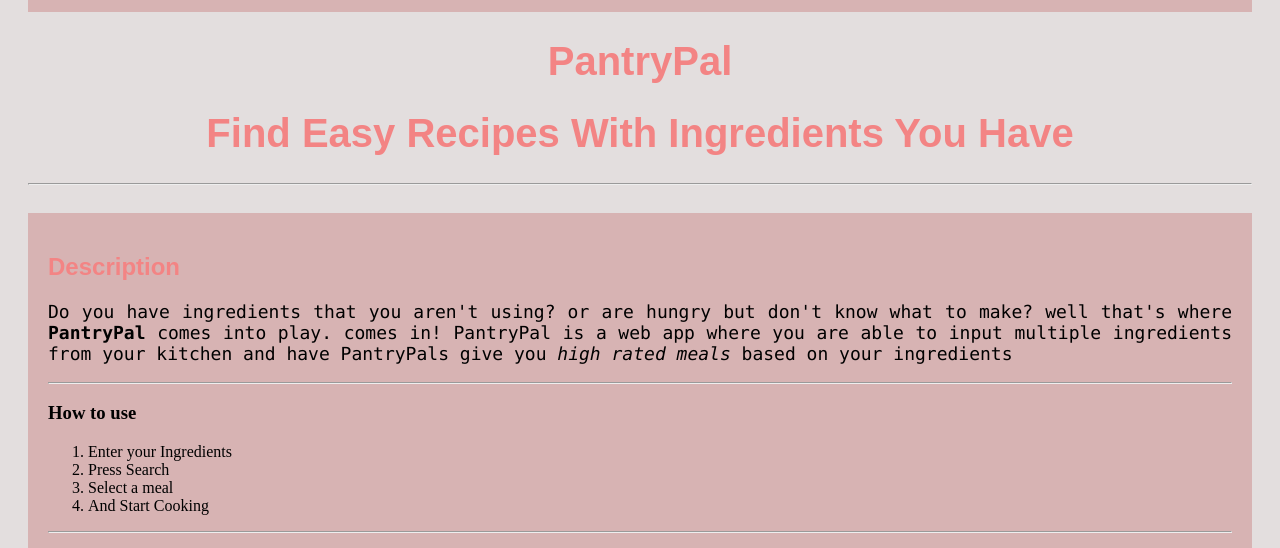
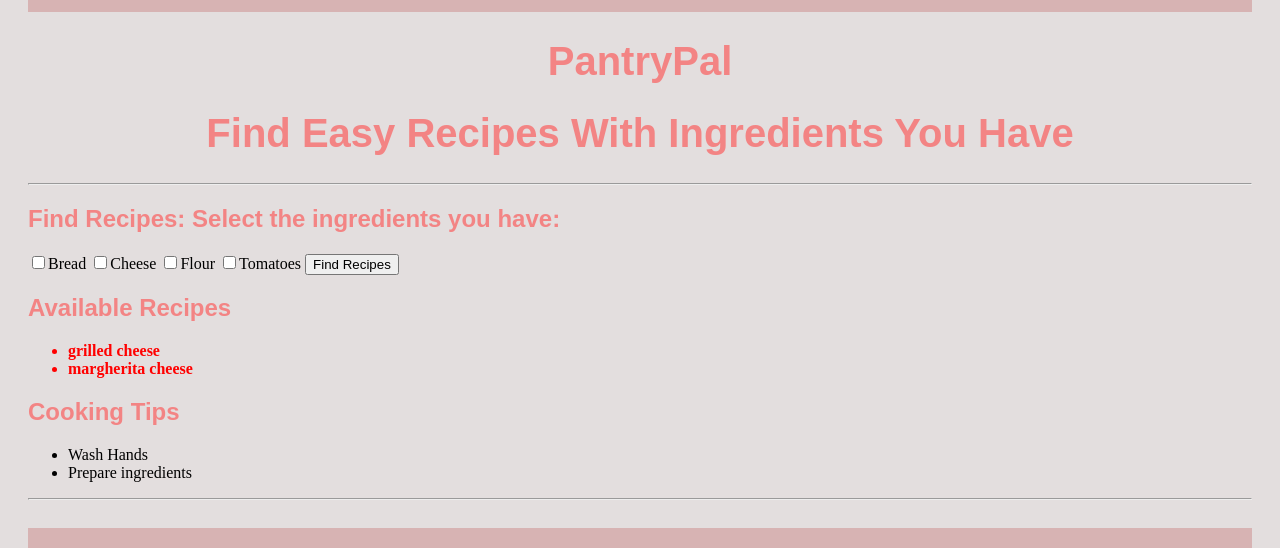
Before and after one commit to ajibanez1/csc271-Projects, a plain HTML site: page product_site/homep.html in a window 1280 px wide. Shown: the part 239-787 px from the top of the page. Drawn offline with Linux system fonts and the light colour scheme.

Commit message:
ps7 done

```diff
--- a/product_site/homep.html
+++ b/product_site/homep.html
@@ -31,6 +31,21 @@
 </div>
 <h1>PantryPal</h1>
 <h1>Find Easy Recipes With Ingredients You Have</h1>
+<hr>
+
+<h2>Find Recipes: Select the ingredients you have:</h2>
+
+<label><input type="checkbox" id="bread">Bread</label>
+<label><input type="checkbox" id="cheese">Cheese</label>
+<label><input type="checkbox" id="flour">Flour</label>
+<label><input type="checkbox" id="tomatoes">Tomatoes</label>
+<button type="button" id="findRecipe">Find Recipes</button>
+
+<p id="recs"></p>
+<h2>Available Recipes</h2>
+<ul id="recipes"></ul>
+<h2>Cooking Tips</h2>
+<ul id = "tips"></ul>
 <hr>
 <div class = "content">
     <h2>Description</h2>
@@ -67,5 +82,6 @@ give you <em>high rated meals</em > based on your ingredients </p>
 
     <a href="mailto:ajibanez@uri.edu">Contact Me</a>
 </div>
+<script src="js/pantry.js"></script>
 </body>
 </html>
--- a/product_site/js/pantry.js
+++ b/product_site/js/pantry.js
@@ -1,3 +1,5 @@
+if(document.getElementById("recipeName")) {
+
 // original amount of ingredients
     var recipeName = "Margherita Pizza";
     var originalServings = 2;
@@ -7,9 +9,9 @@ var cheese = 8;
 
 // new amount
     var servings = 4;
-var newflour = (flour/originalServings)*servings;
-var newWater = (water/originalServings)*servings;
-var newCheese = (cheese/originalServings)*servings;
+    var newflour = (flour / originalServings) * servings;
+    var newWater = (water / originalServings) * servings;
+    var newCheese = (cheese / originalServings) * servings;
 
 
     var recipe = document.getElementById("recipeName");
@@ -25,3 +27,56 @@ para[2].textContent = "This makes " + servings + " servings";
 
     var results = document.querySelector("#result");
     results.innerHTML = "Enjoy you " + recipeName;
+}
+//Decision tree
+var button = document.getElementById("findRecipe");
+if (button) {
+    button.addEventListener("click", function () {
+        var message =""
+        var hasbread = document.getElementById("bread").checked;
+        var hascheese = document.getElementById("cheese").checked;
+        var hasflour = document.getElementById("flour").checked;
+        var hastomatoe = document.getElementById("tomatoes").checked;
+
+        if(hasbread) {
+            if(hascheese) {message = "You can make a Grilled Cheese";}
+            else{message = "Need cheese for a Grilled Cheese";}
+        }else if (hasflour) {
+            if(hascheese && hastomatoe) {message = "You can make a pizza";}
+            else {message = "missing an ingredient";}
+        }else{message = "No recipe available for you";}
+        document.getElementById("recs").textContent = message;
+    })
+}
+// For Loop
+var recipes=["grilled cheese", "margherita cheese"];
+var recipeList = document.getElementById("recipes");
+if(recipeList) {
+    for(var i = 0; i < recipes.length; i++) {
+        var item = document.createElement("li");
+        item.textContent=recipes[i];
+        item.className= "recipe";
+        recipeList.appendChild(item);
+    }
+}
+//Node
+var cards = document.querySelectorAll(".recipe");
+if (cards.length > 0) {
+    for(var j = 0; j < cards.length; j++) {
+        cards[j].style.color = "red";
+        cards[j].style.fontWeight = "bold";
+    }
+}
+
+//while loop
+var cookingTips = ["Wash Hands", "Prepare ingredients"];
+var c = 0;
+var tipList = document.getElementById("tips");
+if(tipList) {
+    while(c < cookingTips.length) {
+        var tip = document.createElement("li");
+        tip.textContent = cookingTips[c];
+        tipList.appendChild(tip);
+        c++;
+    }
+}
```
Lines whose indentation alone changed are shown as unchanged.
